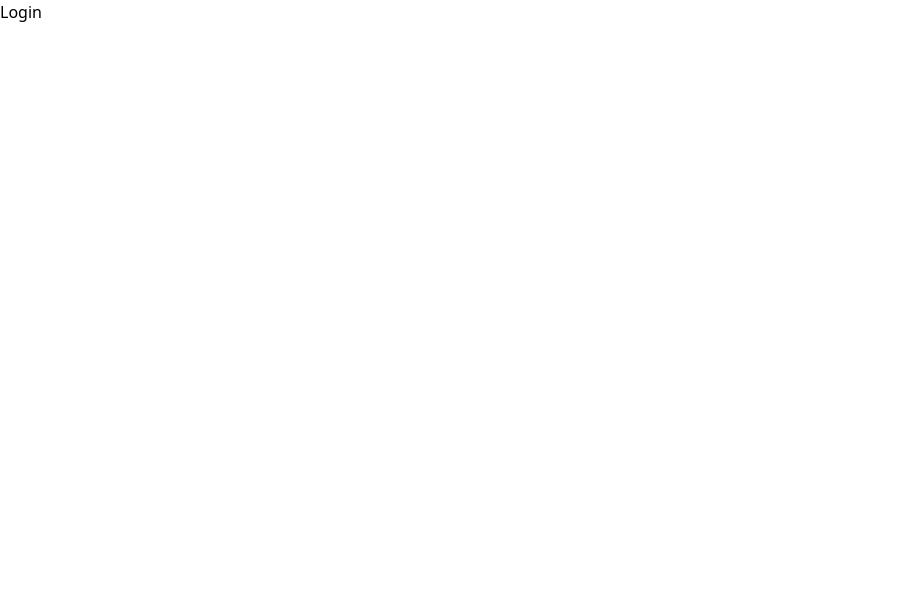
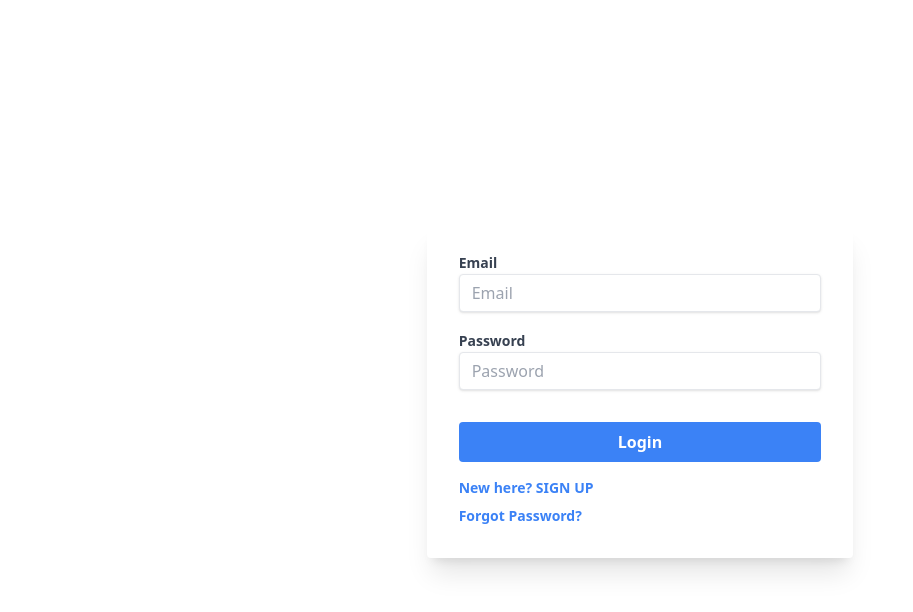
Before and after one commit to seba-nigu/login-system-template, a React (Create React App) app in the folder client/: page /login in a window 1280 px wide. Shown: the top 612 px of the page, without its empty margins (0-913 px from the left). Built offline with nearby package versions, Linux system fonts and the light colour scheme.

Commit message:
add login page design

```diff
--- a/client/src/pages/Login.js
+++ b/client/src/pages/Login.js
@@ -1,5 +1,60 @@
 function Login() {
-  return <div>Login</div>;
+  return (
+    <div className="login-page h-screen flex justify-center items-center">
+      <div className="w-1/3">
+        <form
+          className="bg-white shadow-xl rounded px-8 pt-6 pb-8 mb-4"
+          method="post"
+          action="http://localhost:5000/login"
+        >
+          <div className="mb-4">
+            <label className="text-gray-700 text-sm font-bold mb-2">
+              Email
+            </label>
+            <input
+              className="shadow appearance-none border rounded w-full py-2 px-3 text-gray-700 leading-tight focus:outline-none focus:border-blue-700"
+              type="email"
+              name="email"
+              placeholder="Email"
+            />
+          </div>
+          <div className="mb-8">
+            <label className="text-gray-700 text-sm font-bold mb-2">
+              Password
+            </label>
+            <input
+              className="shadow appearance-none border rounded w-full py-2 px-3 text-gray-700 leading-tight focus:outline-none focus:border-blue-700"
+              type="password"
+              name="password"
+              placeholder="Password"
+            />
+          </div>
+          <div className="flex justify-between flex-col">
+            <button
+              type="submit"
+              className="text-center cursor-pointer bg-blue-500 hover:bg-blue-700 text-white font-bold py-2 px-4 rounded focus:outline-none focus:shadow-outline"
+            >
+              Login
+            </button>
+            <div className="flex flex-col mt-4 h-12 justify-between w-40">
+              <a
+                className="cursor-pointer font-bold text-sm text-blue-500 hover:text-blue-800"
+                href="/register"
+              >
+                New here? SIGN UP
+              </a>
+              <a
+                className="cursor-pointer font-bold text-sm text-blue-500 hover:text-blue-800"
+                href="/forgot"
+              >
+                Forgot Password?
+              </a>
+            </div>
+          </div>
+        </form>
+      </div>
+    </div>
+  );
 }
 
 export default Login;
```
